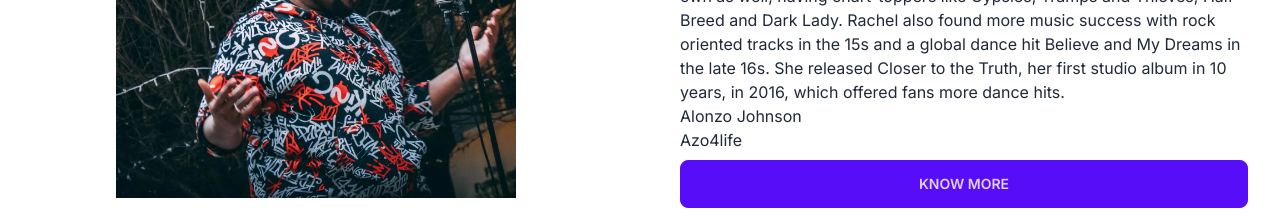
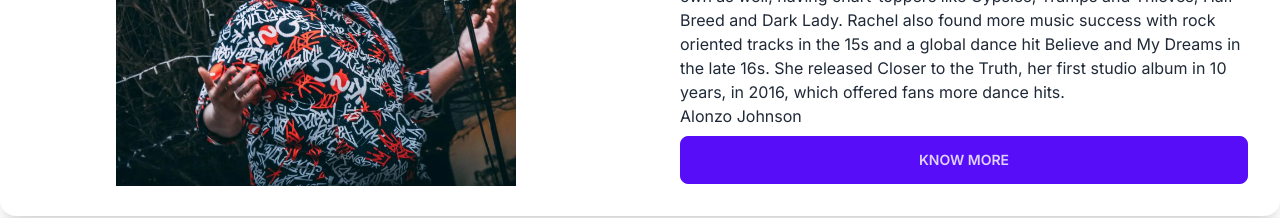
Before and after one commit to akmsyfulalom/portfolio-project-for-client, a Next.js app: page / in a window 1280 px wide. Shown: the part 1300-1518 px from the top of the page. Built offline with nearby package versions, Linux system fonts and the light colour scheme.

Commit message:
extra componets remove now

```diff
--- a/src/components/homePageComponents/ShortAbout.jsx
+++ b/src/components/homePageComponents/ShortAbout.jsx
@@ -13,7 +13,7 @@ const ShortAbout = () => {
       <p className="my-5">A highly versatile artist, Rachel is an American singer who got her start her career in the 2000s.</p>
       <span className="my-5">Born on April 22, 1986, in El Centro, California, Rachel rose to stardom as part of a singing act with brother Ban Calen in the 2000s, hitting No. 1 with the single «Make Me Happy. Rachel had established a solo career of her own as well, having chart-toppers like Gypsies, Tramps and Thieves, Half-Breed and Dark Lady. Rachel also found more music success with rock oriented tracks in the 15s and a global dance hit Believe and My Dreams in the late 16s. She released Closer to the Truth, her first studio album in 10 years, in 2016, which offered fans more dance hits.</span>
       <p>Alonzo Johnson</p>
-      <p>Azo4life</p>
+
       </div>
       <Link href="/about" className="btn btn-primary">Know more</Link>
     </div>
```
